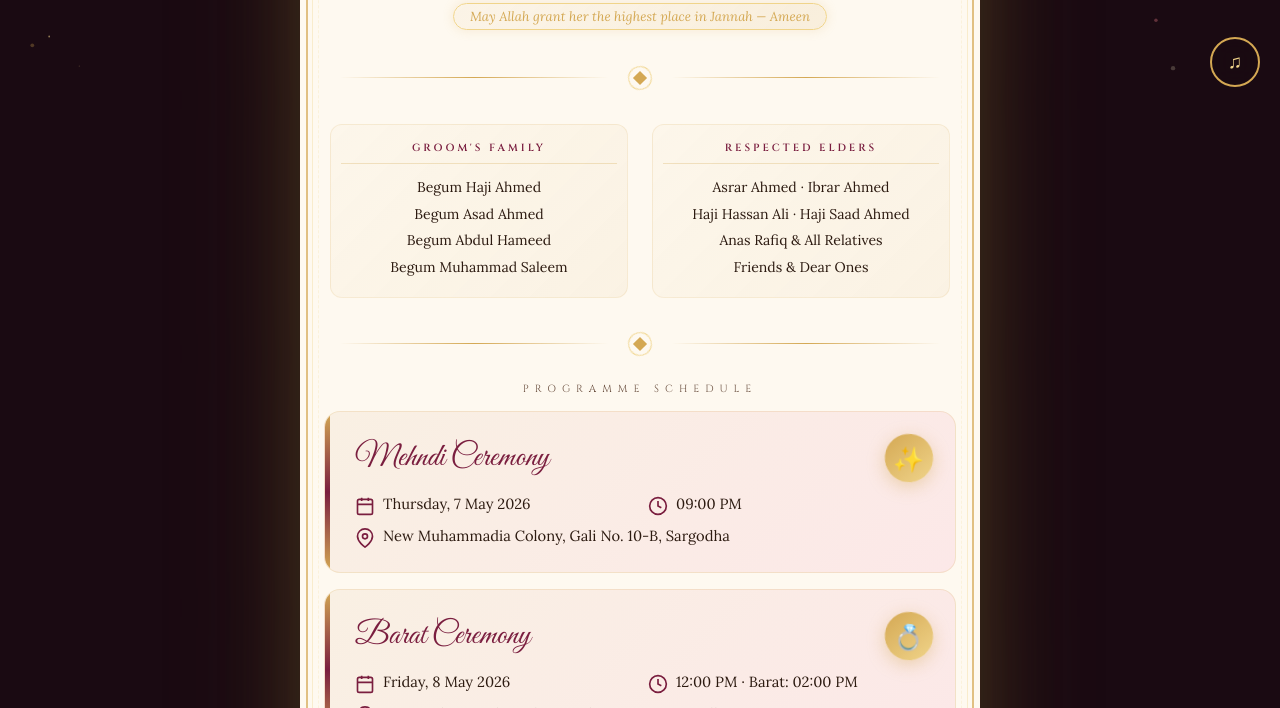
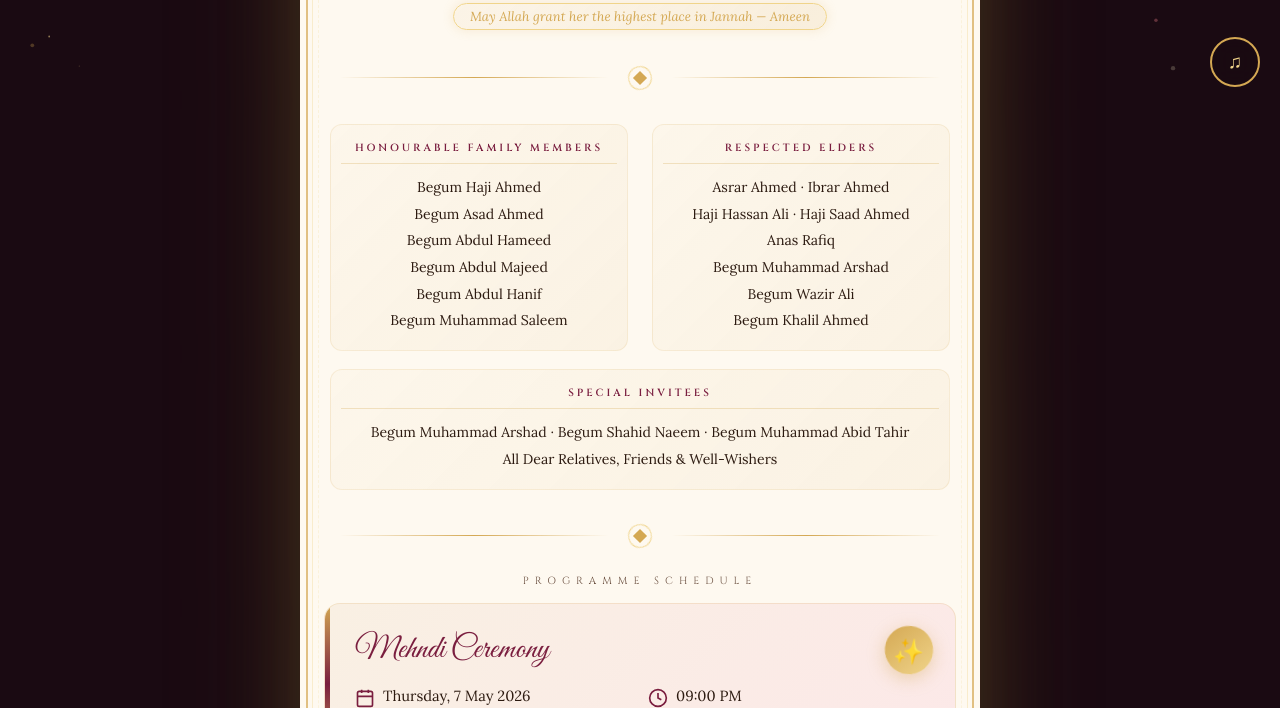
Before and after one commit to ProKashif/wedding-card, a plain HTML site: page index.html in a window 1280 px wide. Shown: the part 693-1401 px from the top of the page. Drawn offline with nearby package versions, Linux system fonts and the light colour scheme; a web font is replaced by a local one.

Commit message:
Update family member listings and add special invitees section in index.html

```diff
--- a/index.html
+++ b/index.html
@@ -462,12 +462,19 @@ canvas#bgCanvas{position:fixed;top:0;left:0;width:100%;height:100%;z-index:0;poi
 
   <div class="families">
     <div class="fam">
-      <div class="fam-label">Groom's Family</div>
-      <div class="fam-names">Begum Haji Ahmed<br>Begum Asad Ahmed<br>Begum Abdul Hameed<br>Begum Muhammad Saleem</div>
+      <div class="fam-label">Honourable Family Members</div>
+      <div class="fam-names">Begum Haji Ahmed<br>Begum Asad Ahmed<br>Begum Abdul Hameed<br>Begum Abdul Majeed<br>Begum Abdul Hanif<br>Begum Muhammad Saleem</div>
     </div>
     <div class="fam">
       <div class="fam-label">Respected Elders</div>
-      <div class="fam-names">Asrar Ahmed &middot; Ibrar Ahmed<br>Haji Hassan Ali &middot; Haji Saad Ahmed<br>Anas Rafiq &amp; All Relatives<br>Friends &amp; Dear Ones</div>
+      <div class="fam-names">Asrar Ahmed &middot; Ibrar Ahmed<br>Haji Hassan Ali &middot; Haji Saad Ahmed<br>Anas Rafiq<br>Begum Muhammad Arshad<br>Begum Wazir Ali<br>Begum Khalil Ahmed</div>
+    </div>
+  </div>
+
+  <div class="families" style="padding-top:0;animation-delay:2.1s">
+    <div class="fam" style="grid-column:1/-1">
+      <div class="fam-label">Special Invitees</div>
+      <div class="fam-names">Begum Muhammad Arshad &middot; Begum Shahid Naeem &middot; Begum Muhammad Abid Tahir<br>All Dear Relatives, Friends &amp; Well-Wishers</div>
     </div>
   </div>
 
```
